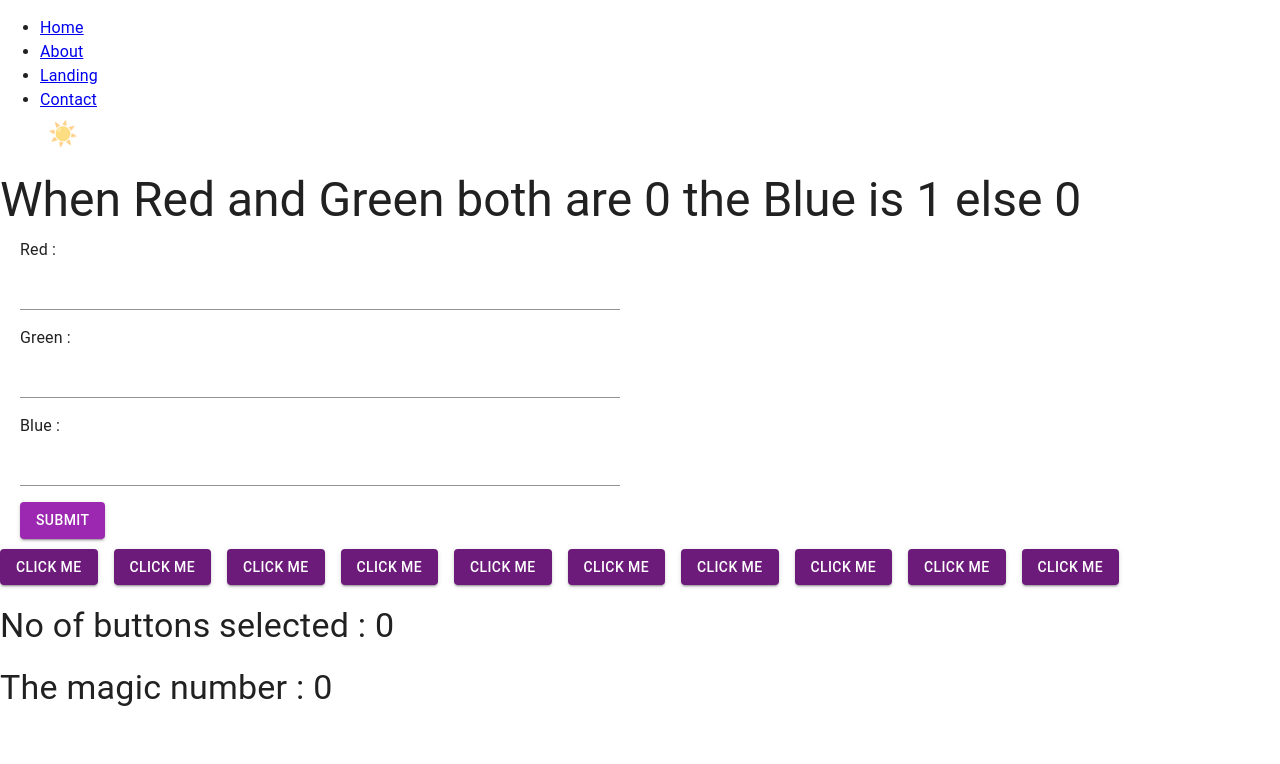
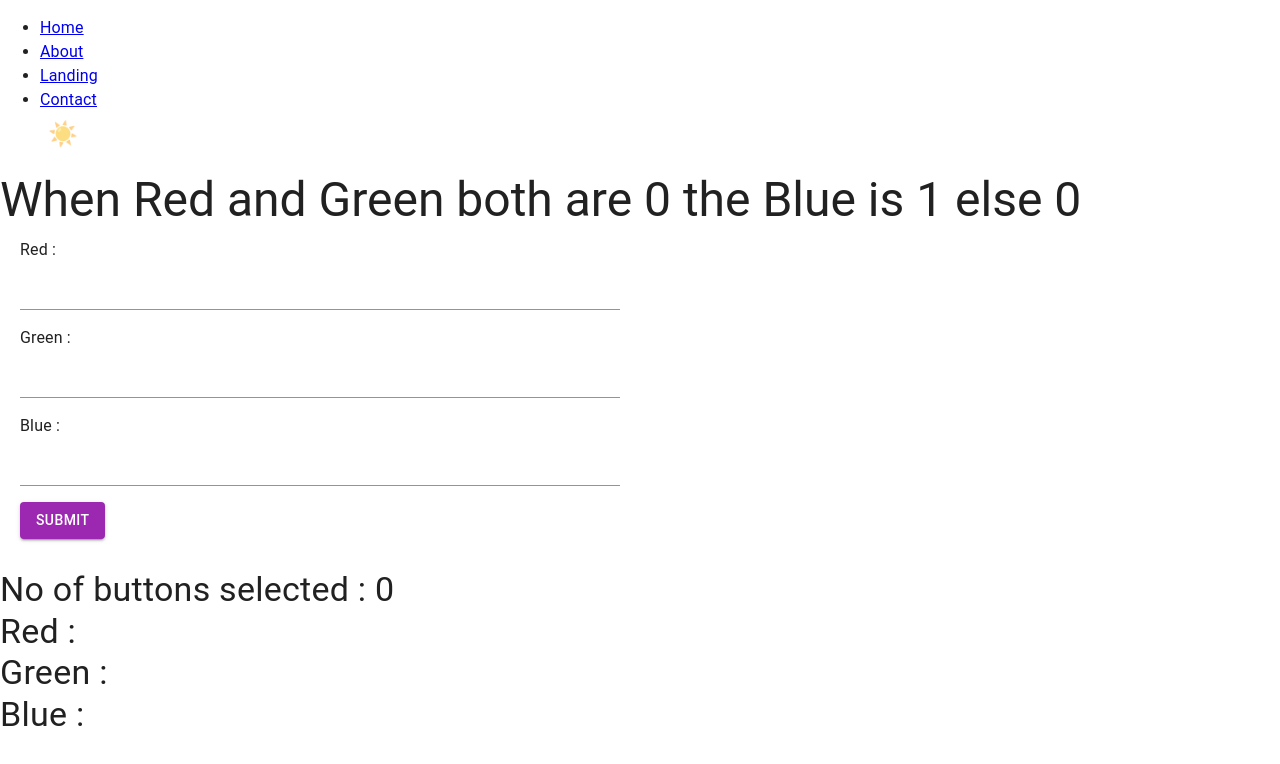
Before and after one commit to TheDarkLady/ThemeChangeMUI, a React (Vite) app: page / in a window 1280 px wide. Shown: the top 764 px of the page. Built offline with nearby package versions, Linux system fonts and the light colour scheme.

Commit message:
operations

```diff
--- a/src/pages/Home.jsx
+++ b/src/pages/Home.jsx
@@ -21,7 +21,6 @@ function Home() {
     green: "",
     blue: "",
   });
-  const [isDisabled, setIsDisabled] = useState(false)
   const handleSubmit = (e) => {
     e.preventDefault();
     const updatedColors = {
@@ -29,19 +28,10 @@ function Home() {
       green: 0,
       blue: 0,
     };
-    // if (colors.red > 0 || colors.green > 0) {
-    //   updatedColors.red = colors.red;
-    //   updatedColors.green = colors.green;
-    //   updatedColors.blue = 0;
-    // } else {
-    //   updatedColors.red = 0;
-    //   updatedColors.green = 0;
-    //   updatedColors.blue = colors.blue;
-    // }
-    if(colors.red === 0 && colors.green === 0){
+    if (colors.red === 0 && colors.green === 0) {
       updatedColors.blue = colors.blue
     }
-    else{
+    else {
       updatedColors.red = colors.red;
       updatedColors.green = colors.green;
     }
@@ -62,8 +52,15 @@ function Home() {
   };
 
   const [selectedBtnCount, setSelectedBtnCount] = useState(0);
+  const [selectedBtnColors, setSelectedBtnColors] = useState({
+    red: 0,
+    green: 0,
+    blue: 0
+  })
 
   const handleClick = (index) => {
+    console.log("Clicked button index",index+1);
+
     setClick((prevStates) => {
       const newStates = [...prevStates];
       newStates[index] = !newStates[index];
@@ -72,19 +69,35 @@ function Home() {
     });
 
     setButtonColors((prevColors) => {
+      // const updatedColors = {...selectedBtnColors}
+      console.log();
 
-      const newColors = [...prevColors];
-      newColors[index] = getRandomColors();
-      console.log("newColors", newColors);
+      const updateNewColors = [...prevColors];
+      updateNewColors[index] = getRandomColors();
+      console.log("updateNewColors", updateNewColors[index]);
+      if(updateNewColors[index] === "#071ab6"){
+        newColors.blue = newColors.blue - (index + 1)
+      }
+      else if (updateNewColors[index] === "#eb0b0b"){
+        newColors.red = newColors.red - (index+1)
+      }
+      else{
+        newColors.green = newColors.green - (index + 1)
+      }
+      console.log("new colors after updation ", newColors);
 
-      return newColors;
+      return updateNewColors;
+
     });
 
     setSelectedBtnCount((prevCount) =>
       click[index] ? prevCount - 1 : prevCount + 1
     );
   };
-
+  const [displaySelectBtns, setDisplaySelectBtns] = useState(false)
+  const handleSelectButtons = () => {
+    setDisplaySelectBtns(true)
+  }
   return (
     <div>
       <Typography variant="h3" component="h3"> When Red and Green both are 0 the Blue is 1 else 0</Typography>
@@ -123,13 +136,13 @@ function Home() {
             onChange={handleChange}
             disabled={blueInputDisabled}
           />
-          <Button type="submit" variant="contained" color="secondary" sx={{ width: "fit-content" }}>
+          <Button type="submit" variant="contained" color="secondary" sx={{ width: "fit-content" }} onClick={handleSelectButtons}>
             Submit
           </Button>
         </Box>
       </form>
 
-      <Box sx={{ display: "flex", flexDirection: "row", gap: 2, flexWrap: "wrap" }}>
+      <Box sx={{ display: displaySelectBtns ? "flex" : "none", flexDirection: "row", gap: 2, flexWrap: "wrap" }}>
         {click.map((clicked, i) => (
           <Button
             key={i}
@@ -137,7 +150,8 @@ function Home() {
             variant="contained"
             style={{ backgroundColor: clicked ? buttonColors[i] : "#6d1b7b" }}
           >
-            {clicked ? "selected" : "Click Me"}
+            {/* {clicked ? "selected" : "Click Me"} */}
+            {i+1}
           </Button>
         ))}
       </Box>
@@ -146,13 +160,22 @@ function Home() {
         <Typography variant="h4" component="h4">
           No of buttons selected : {selectedBtnCount}
         </Typography>
+        <Typography variant="h4" component="h4">
+          Red : {newColors.red}
+        </Typography>
+        <Typography variant="h4" component="h4">
+          Green : {newColors.green}
+        </Typography>
+        <Typography variant="h4" component="h4">
+          Blue : {newColors.blue}
+        </Typography>
       </Box>
 
-      <Box sx={{ marginTop: "20px" }}>
+      {/* <Box sx={{ marginTop: "20px" }}>
         <Typography variant="h4" component="h4">
           The magic number : {selectedBtnCount - newColors.blue}
         </Typography>
-      </Box>
+      </Box> */}
     </div>
   );
 }
```
